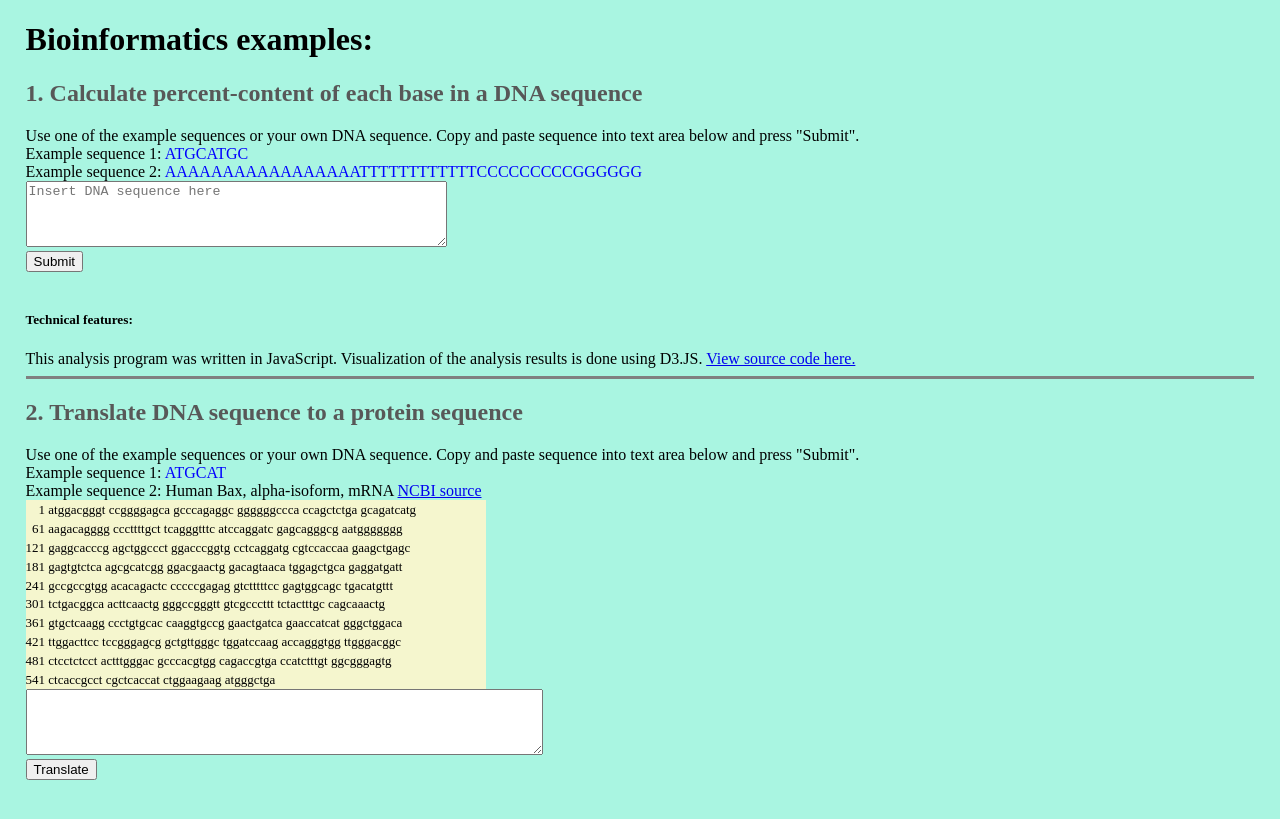
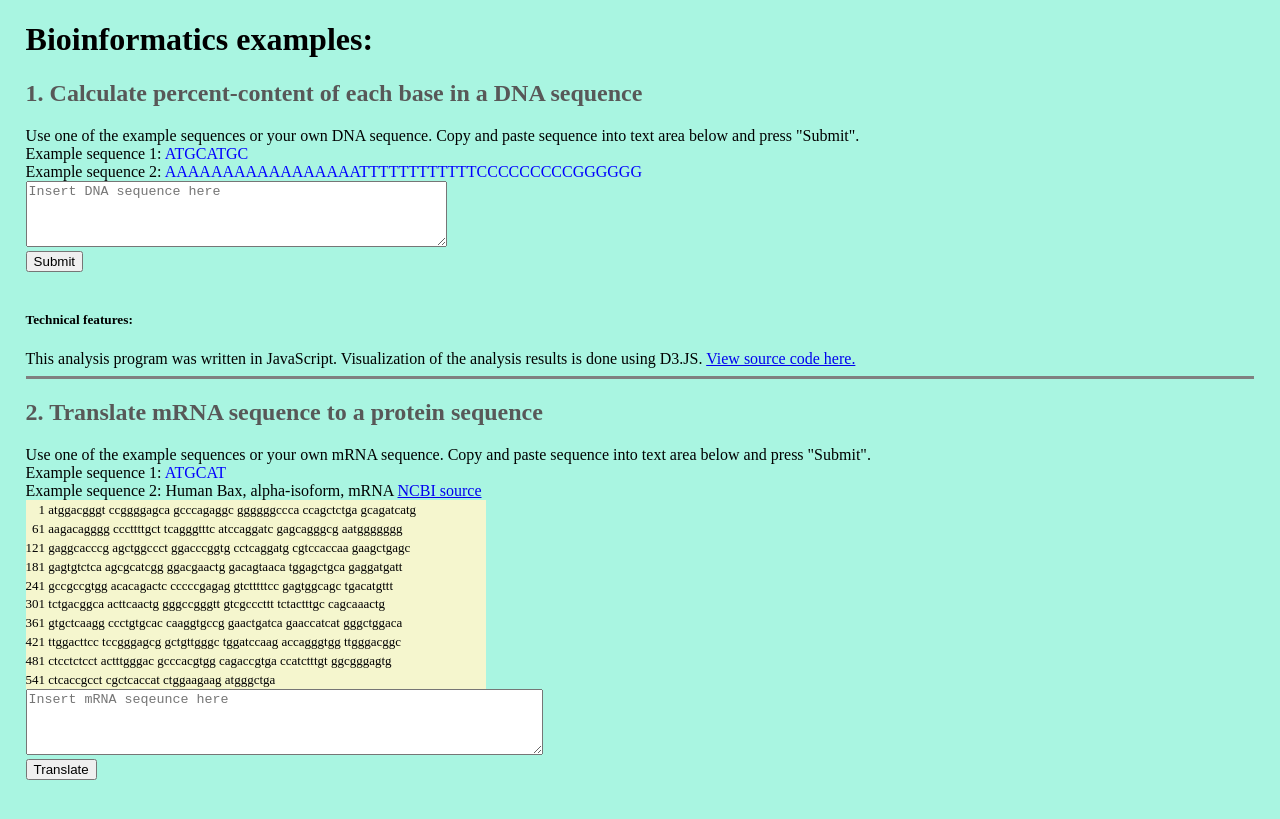
Before and after one commit to livash/livash.github.io, a Jekyll site: the page bioinformatics/bioinformatics.html, which Jekyll copies as it is, in a window 1280 px wide. Shown: the top 819 px of the page. Built offline with Jekyll 4.4.1, drawn with Linux system fonts in a browser that asks for light colours.

Commit message:
protein length calculation

```diff
--- a/bioinformatics/bio_info_ui.js
+++ b/bioinformatics/bio_info_ui.js
@@ -29,8 +29,6 @@
 				//translate
 				var proteinSeq = Bio.Functions.translateDnaToProtein(dnaSeq);
 				//display
-				////////////////////////
-				// add code here.............
 				Bio.UI.displayProteinSequence(proteinSeq, '.translate-dna-to-protein');
 			} else {
 				//generate error message
@@ -41,7 +39,8 @@
 
 	displayProteinSequence: function(seq, rootEl) {
 		var div = $('<div>').addClass('protein-sequence').text(seq);
-
+		var p = $('<p>').text("protein length: " + (seq.length - 1) + " aa");
+		$(div).append(p);
 		$(rootEl).append(div);
 	},
 
--- a/bioinformatics/bioinformatics.html
+++ b/bioinformatics/bioinformatics.html
@@ -31,8 +31,8 @@
 	</div>
 	<hr noshade size=3>
 	<div class="translate-dna-to-protein">
-		<h2>2. Translate DNA sequence to a protein sequence</h2>
-		<div>Use one of the example sequences or your own DNA sequence. Copy and paste sequence into text area below and press "Submit".</div>
+		<h2>2. Translate mRNA sequence to a protein sequence</h2>
+		<div>Use one of the example sequences or your own mRNA sequence. Copy and paste sequence into text area below and press "Submit".</div>
 		<div>
 			Example sequence 1: <span class='sequence'>ATGCAT</span></br>
 			Example sequence 2: Human Bax, alpha-isoform, mRNA <span class="bax-sequence"></span><a href="http://www.ncbi.nlm.nih.gov/nuccore/L22473.1#slash_388165">NCBI source</a>
@@ -50,7 +50,7 @@
 			</div>
 		</div>
 		<form id="translate-dna-to-protein-form-id">
-			<textarea id="translate-dna-to-protein-textarea-id" rows="4" cols="62" palceholder="Insert DNA seqeunce here"></textarea>
+			<textarea id="translate-dna-to-protein-textarea-id" rows="4" cols="62" placeholder="Insert mRNA seqeunce here"></textarea>
 			<br>
 			<input type="submit" value="Translate"></input>
 		</form>
```
